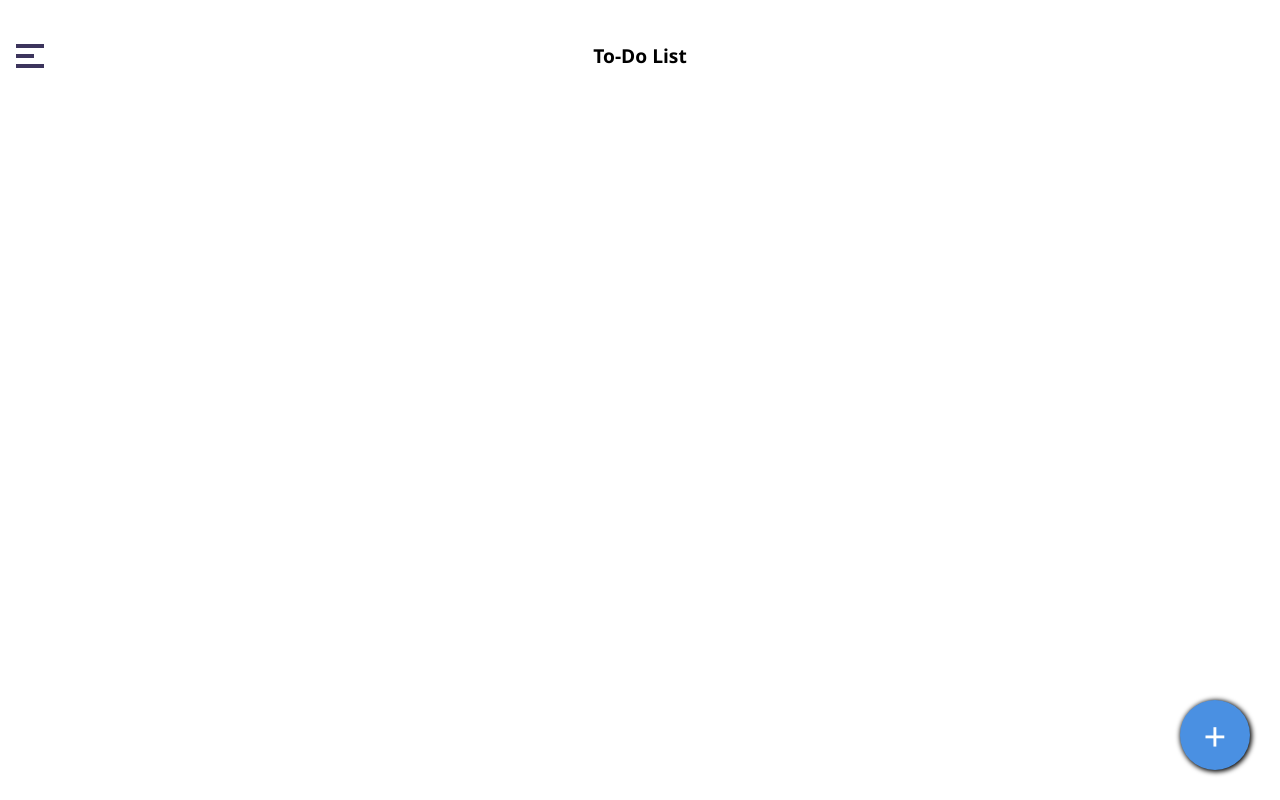
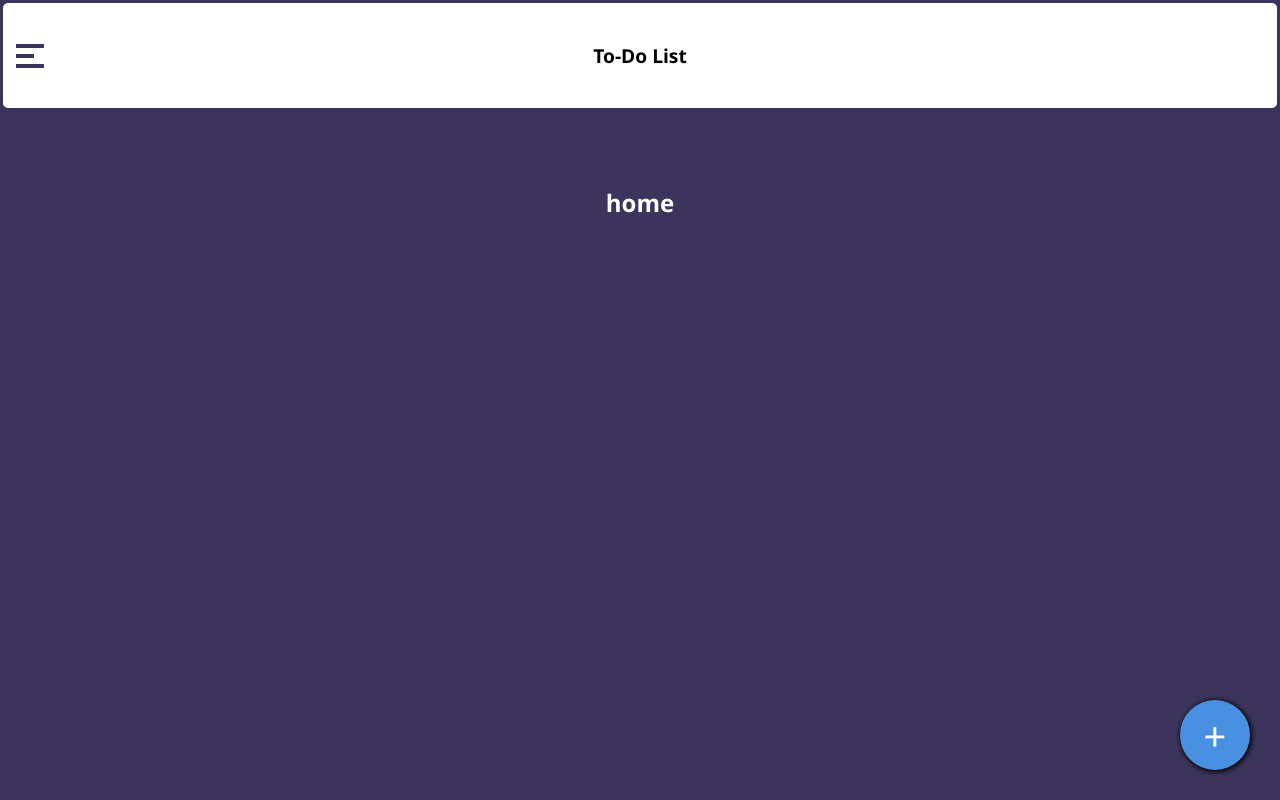
Before and after one commit to karam-ellhaj/todo-list-app, a plain HTML site: page index.html in a window 1280 px wide. Drawn offline with Linux system fonts and the light colour scheme.

Commit message:
fixed the bug where there are no colors

```diff
--- a/static/scripts/uiModfiers.js
+++ b/static/scripts/uiModfiers.js
@@ -33,5 +33,5 @@ asideCloser.onclick=()=>{
 
 function colorChanger(color){
     localStorage.setItem('color',color)
-    document.body.style = "--main-color:"+localStorage.getItem('color')
+    document.getElementsByName('html')[1].style = "--main-color:"+localStorage.getItem('color')
 }
--- a/static/styles/style.css
+++ b/static/styles/style.css
@@ -1,16 +1,22 @@
 :root{
     margin: 0;
     padding: 0 ;
-    font-family: 'Segoe UI', Tahoma, Geneva, Verdana, sans-serif;
+    font-family: 'Segoe UI', Tahoma, Geneva, Verdana, sans-serif;4
 
+}
+html{
+    background-color: var(--main-color) ;
+    max-zoom: 100%;
+
+    --main-color:#3c345c;
+    --secondry-color:white;
+    --third-color:#4a90e2;
 }
 
 body{
     background-color: var(--main-color) ;
     max-zoom: 100%;
     --main-color:#3c345c;
-
-
     --secondry-color:white;
     --third-color:#4a90e2;
 }
```
